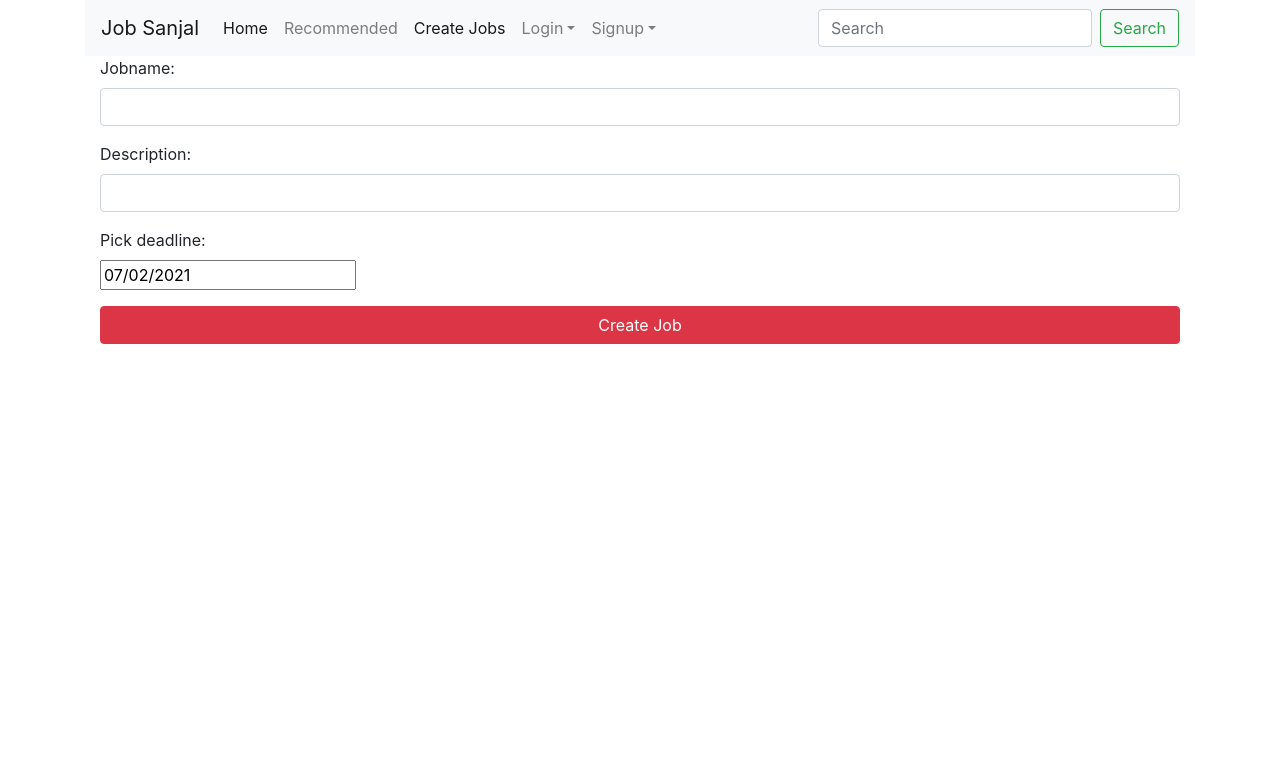
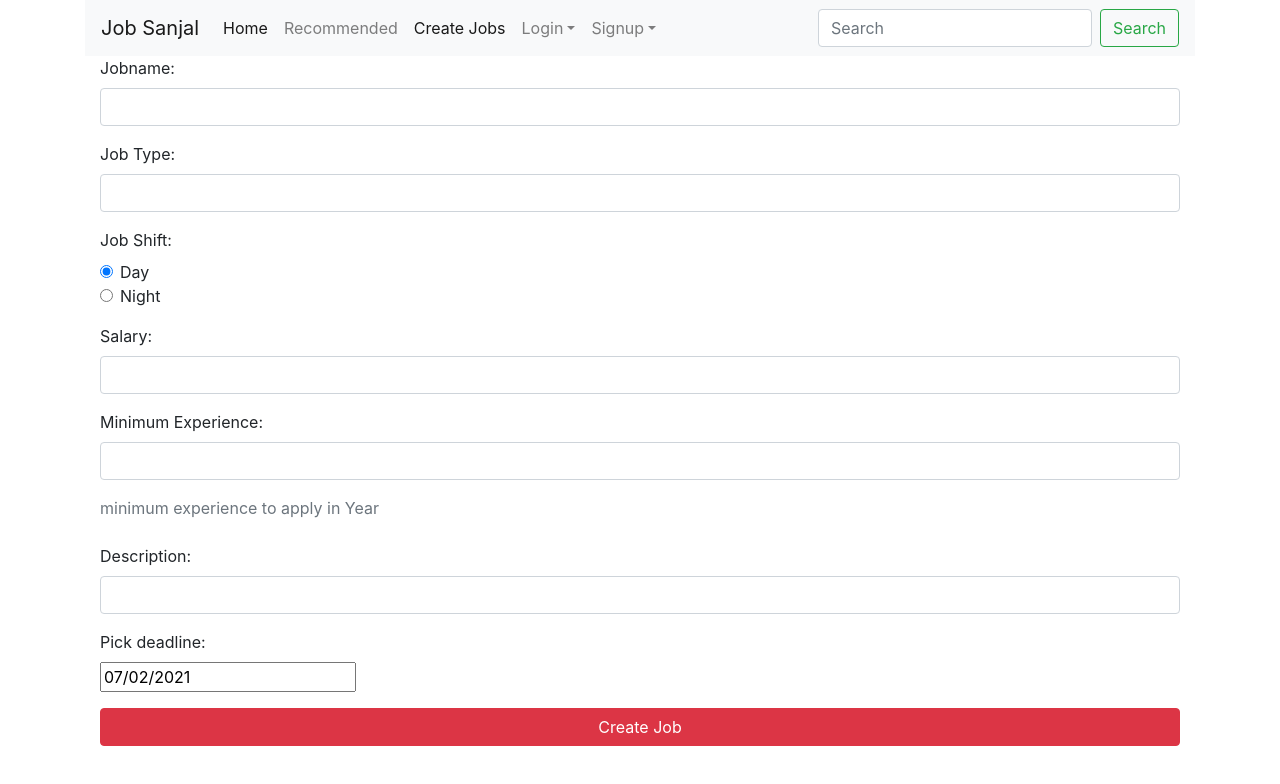
Before and after one commit to anishrestha59/jobs, a React (Create React App) app: page /jobs/create in a window 1280 px wide. Shown: the top 784 px of the page. Built offline with nearby package versions, Linux system fonts and the light colour scheme.

Commit message:
upto front end of jobs

```diff
--- a/src/Components/CreateJobs.js
+++ b/src/Components/CreateJobs.js
@@ -8,6 +8,10 @@ export default class CreateJobs extends Component {
         super()
         this.state = {
             jobname: '',
+            jobtype: '',
+            jobshift: 'day',
+            salary: '',
+            experience: '',
             description: '',
             date: new Date()
         }
@@ -23,14 +27,32 @@ export default class CreateJobs extends Component {
             jobname:event.target.value
         });
     }
+    changeJobType = (event) =>{
+        this.setState({
+            jobtype:event.target.value
+        });
+    }
 
-
+    changeJobShift = (event) =>{
+        this.setState({
+            jobshift:event.target.value
+        });
+    }
+    changeSalary = (event) =>{
+        this.setState({
+            salary:event.target.value
+        });
+    }
+    changeExperience = (event) =>{
+        this.setState({
+            experience:event.target.value
+        });
+    }
     changeDescription(event){
         this.setState({
             description: event.target.value
         });
     }
-
 
     changeDate(Date) {
         this.setState({
@@ -39,13 +61,15 @@ export default class CreateJobs extends Component {
     }
 
 
-
-
     onSubmit(event){
         event.preventDefault();
 
         const registered = {
             jobname: this.state.jobname,
+            jobtype: this.state.jobtype,
+            jobshift: this.state.jobshift,
+            salary: this.state.salary,
+            experience: this.state.experience,
             description: this.state.description,
             date: this.state.date
         }
@@ -60,14 +84,15 @@ export default class CreateJobs extends Component {
 
 
     render() {
-        return(
+        return (
           <div>
-                <div className= 'container'>
-                    <div className='form-div'>
+            <div className="container">
+              <div className="form-div">
                 <form onSubmit={this.onSubmit}>
                   <div className="form-group">
                     <label>Jobname: </label>
-                                <input type="text"
+                    <input
+                      type="text"
                       required
                       className="form-control"
                       value={this.state.jobname}
@@ -76,8 +101,60 @@ export default class CreateJobs extends Component {
                   </div>
 
                   <div className="form-group">
+                    <label>Job Type: </label>
+                    <input
+                      type="text"
+                      required
+                      className="form-control"
+                      value={this.state.jobtype}
+                      onChange={this.changeJobType}
+                    />
+                  </div>
+                            <div className="form-group">
+                                <label>Job Shift: </label>
+
+                                <div class="form-check">
+                                    <input class="form-check-input" type="radio"  value="day" checked={this.state.jobshift === "day"} onChange={this.changeJobShift}  />
+                                    <label class="form-check-label"  >
+                                        Day
+                                    </label>
+                                </div>
+                                <div class="form-check">
+                                    <input class="form-check-input" type="radio"  value="night" checked={this.state.jobshift === "night"} onChange={this.changeJobShift}  />
+                                    <label class="form-check-label" >
+                                        Night
+                                    </label>
+                                </div>
+                            </div>
+
+                  <div className="form-group">
+                    <label>Salary: </label>
+                    <input
+                      type="Number"
+                      required
+                      className="form-control"
+                      value={this.state.salary}
+                      onChange={this.changeSalary}
+                    />
+                  </div>
+                  <div className="form-group">
+                    <label>Minimum Experience: </label>
+                    <input
+                      type="Number"
+                      required
+                      className="form-control"
+                      value={this.state.experience}
+                      onChange={this.changeExperience}
+                    />
+                  </div>
+                  <div className="text-muted mb-4">
+                            minimum experience to apply in Year
+                        </div>
+
+                  <div className="form-group">
                     <label>Description: </label>
-                                <input type="text"
+                    <input
+                      type="text"
                       required
                       className="form-control"
                       value={this.state.description}
@@ -95,12 +172,15 @@ export default class CreateJobs extends Component {
                     </div>
                   </div>
 
-                            <input type='submit' className='btn btn-danger btn-block' value='Create Job'/>
+                  <input
+                    type="submit"
+                    className="btn btn-danger btn-block"
+                    value="Create Job"
+                  />
                 </form>
               </div>
             </div>
           </div>
-
         );
     }
 }
```
Lines whose indentation alone changed are shown as unchanged.
